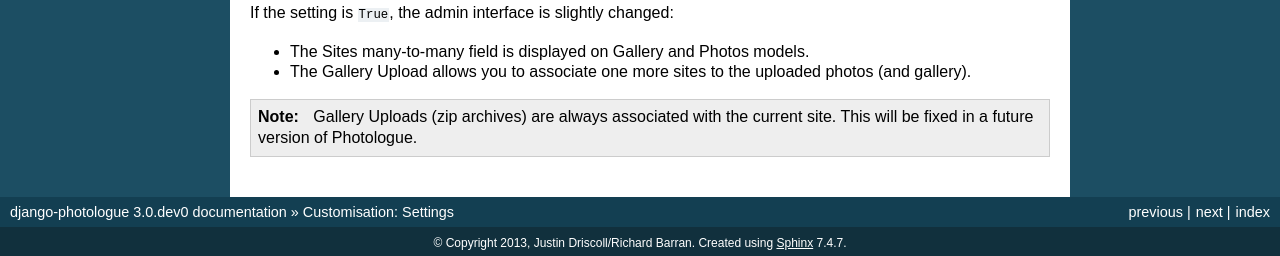
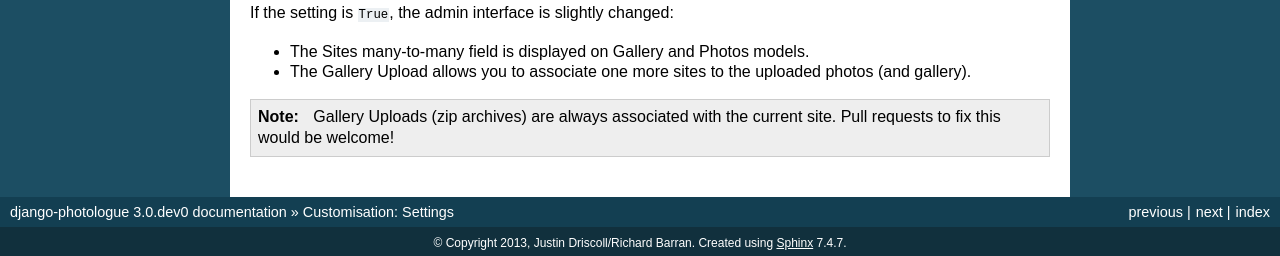
Before and after one commit to richardbarran/django-photologue, a Sphinx documentation site: the page built from docs/pages/customising/settings.rst, in a window 1280 px wide. Shown: the part 2085-2341 px from the top of the page. Built offline with Sphinx 7.4.7, drawn with Linux system fonts in a browser that asks for light colours.

Commit message:
Misc doc tweaks.

```diff
--- a/docs/pages/customising/admin.rst
+++ b/docs/pages/customising/admin.rst
@@ -69,6 +69,7 @@ if you have `django-ckeditor <https://github.com/shaunsephton/django-ckeditor>`_
 
 
 	class GalleryAdminForm(forms.ModelForm):
+	    """Replace the default description field, with one that uses a custom widget."""
 
 	    description = forms.CharField(widget=CKEditorWidget())
 
--- a/docs/pages/customising/settings.rst
+++ b/docs/pages/customising/settings.rst
@@ -125,7 +125,7 @@ If the setting is ``True``, the admin interface is slightly changed:
 * The Sites many-to-many field is displayed on Gallery and Photos models.
 * The Gallery Upload allows you to associate one more sites to the uploaded photos (and gallery).
 
-.. note:: Gallery Uploads (zip archives) are always associated with the current site. This will be
-   fixed in a future version of Photologue.
+.. note:: Gallery Uploads (zip archives) are always associated with the current site. Pull requests to
+   fix this would be welcome!
 
 .. _Django's site framework: http://django.readthedocs.org/en/latest/ref/contrib/sites.html
```
Also changed, not shown: 1 other file.
